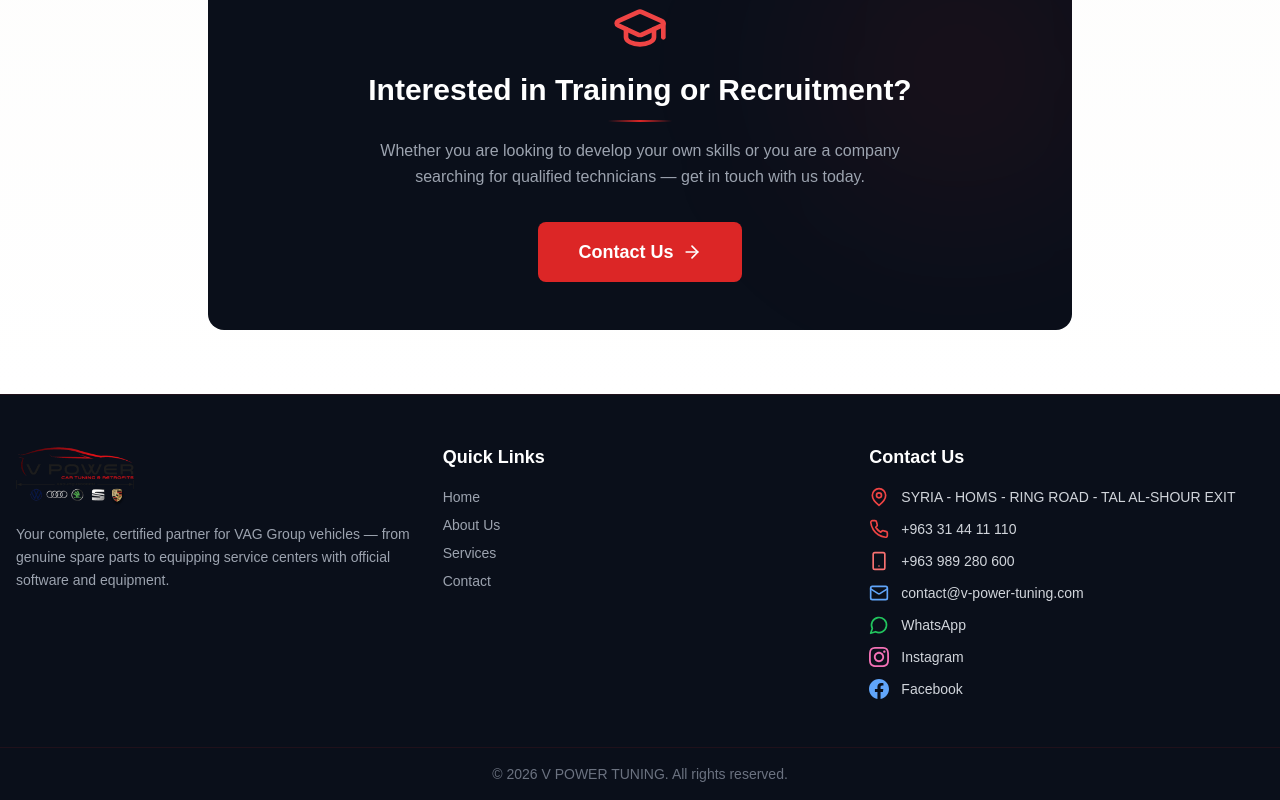
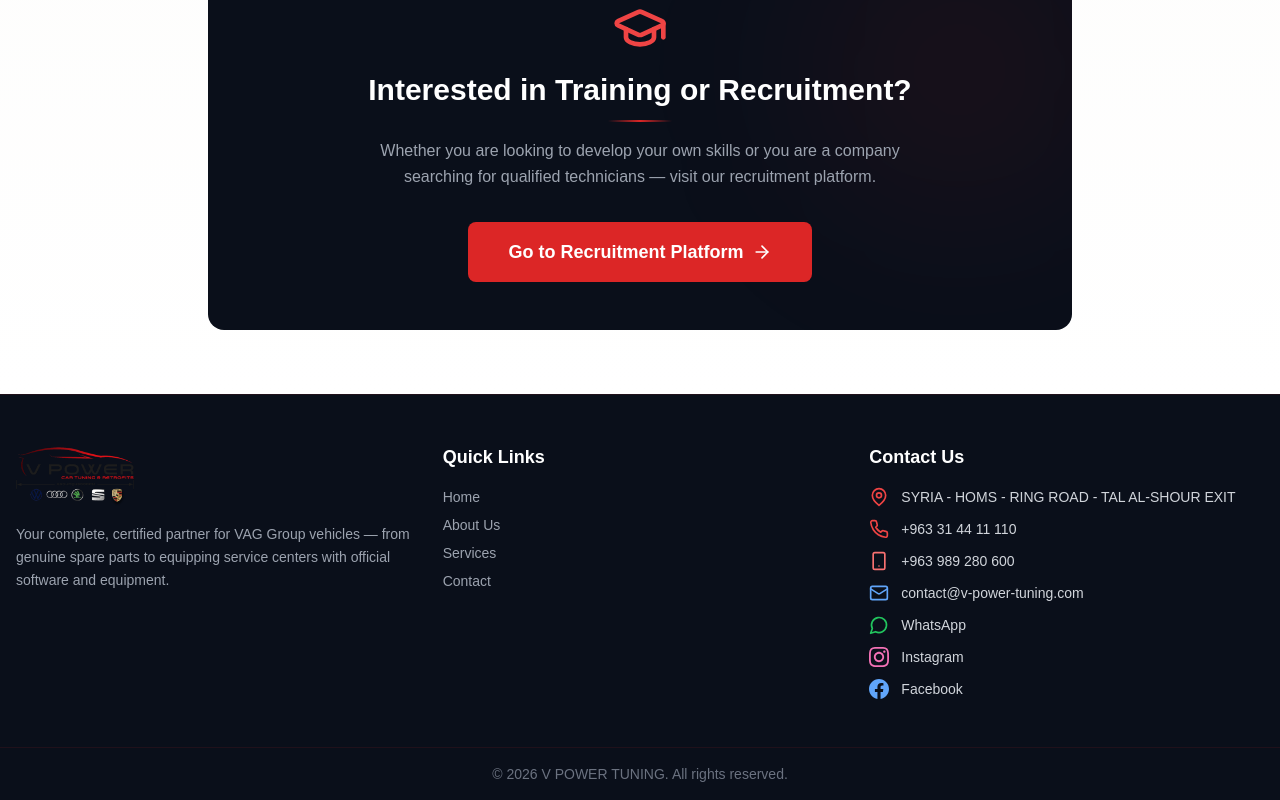
Before and after one commit to omartr221/v-power-website-, a Next.js app: page /en/training in a window 1280 px wide. Shown: the part 1622-2422 px from the top of the page. Built offline with nearby package versions, Linux system fonts and the light colour scheme.

Commit message:
Update training CTA to recruitment platform

```diff
--- a/src/i18n/pages/training.ts
+++ b/src/i18n/pages/training.ts
@@ -57,8 +57,8 @@ const dictionaries = {
     ],
     cta: {
       title: "هل أنت مهتم بالتدريب أو التوظيف؟",
-      text: "سواء كنت تبحث عن تطوير مهاراتك، أو شركة تبحث عن كوادر فنية مؤهلة — تواصل معنا اليوم.",
-      button: "تواصل معنا",
+      text: "سواء كنت تبحث عن تطوير مهاراتك، أو شركة تبحث عن كوادر فنية مؤهلة — انتقل لمنصة التوظيف.",
+      button: "انتقل لمنصة التوظيف",
     },
   },
   en: {
@@ -114,8 +114,8 @@ const dictionaries = {
     ],
     cta: {
       title: "Interested in Training or Recruitment?",
-      text: "Whether you are looking to develop your own skills or you are a company searching for qualified technicians — get in touch with us today.",
-      button: "Contact Us",
+      text: "Whether you are looking to develop your own skills or you are a company searching for qualified technicians — visit our recruitment platform.",
+      button: "Go to Recruitment Platform",
     },
   },
 } as const;
--- a/src/views/TrainingView.tsx
+++ b/src/views/TrainingView.tsx
@@ -1,16 +1,14 @@
 "use client";
-import Link from "next/link";
 import { motion } from "framer-motion";
 import { GraduationCap, CheckCircle2, Brain, Award, Users, ArrowLeft, ArrowRight } from "lucide-react";
 import { RevealOnScroll, StaggerContainer, StaggerItem, ScalePop, MagneticHover } from "@/components/MotionElements";
-import { localeHref, type Locale } from "@/i18n/config";
+import { type Locale } from "@/i18n/config";
 import { getTrainingStrings } from "@/i18n/pages/training";
 
 const iconMap = [GraduationCap, Brain, Users, Award];
 
 export default function TrainingView({ locale }: { locale: Locale }) {
   const t = getTrainingStrings(locale);
-  const href = (path: string) => localeHref(locale, path);
   const isRtl = locale === "ar";
   const Forward = isRtl ? ArrowLeft : ArrowRight;
   const trainingPrograms = t.programs.map((program, i) => ({ ...program, icon: iconMap[i] || GraduationCap }));
@@ -94,13 +92,15 @@ export default function TrainingView({ locale }: { locale: Locale }) {
                 {t.cta.text}
               </p>
               <MagneticHover>
-                <Link
-                  href={href("/contact")}
+                <a
+                  href="https://v-power-jobs-production.up.railway.app/"
+                  target="_blank"
+                  rel="noopener noreferrer"
                   className="inline-flex items-center gap-2 bg-red-600 hover:bg-red-700 text-white px-10 py-4 rounded-lg font-bold text-lg transition-all"
                 >
                   {t.cta.button}
                   <Forward className="w-5 h-5" />
-                </Link>
+                </a>
               </MagneticHover>
             </div>
           </div>
```
